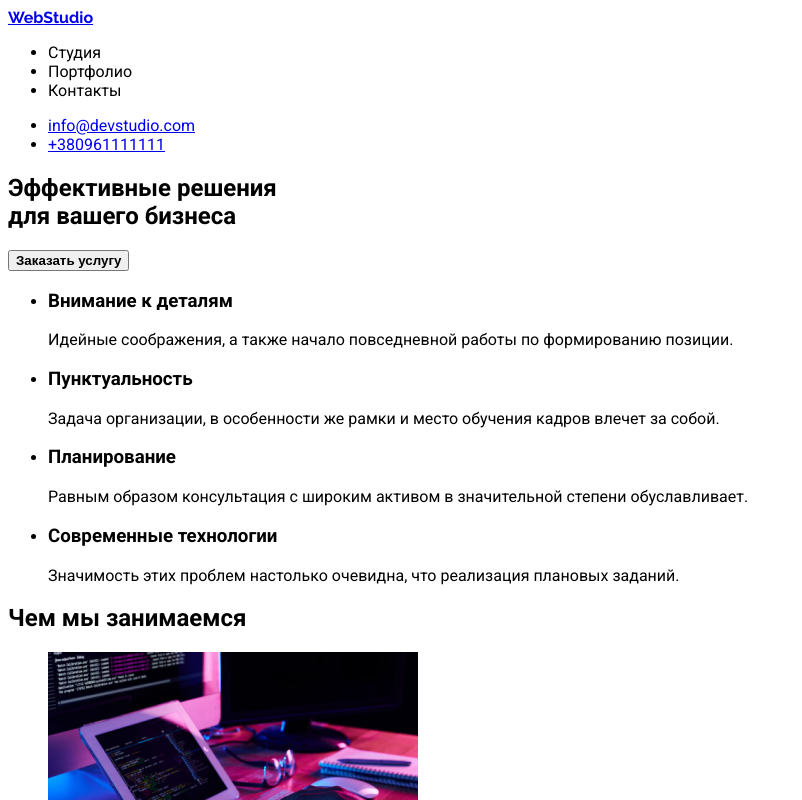
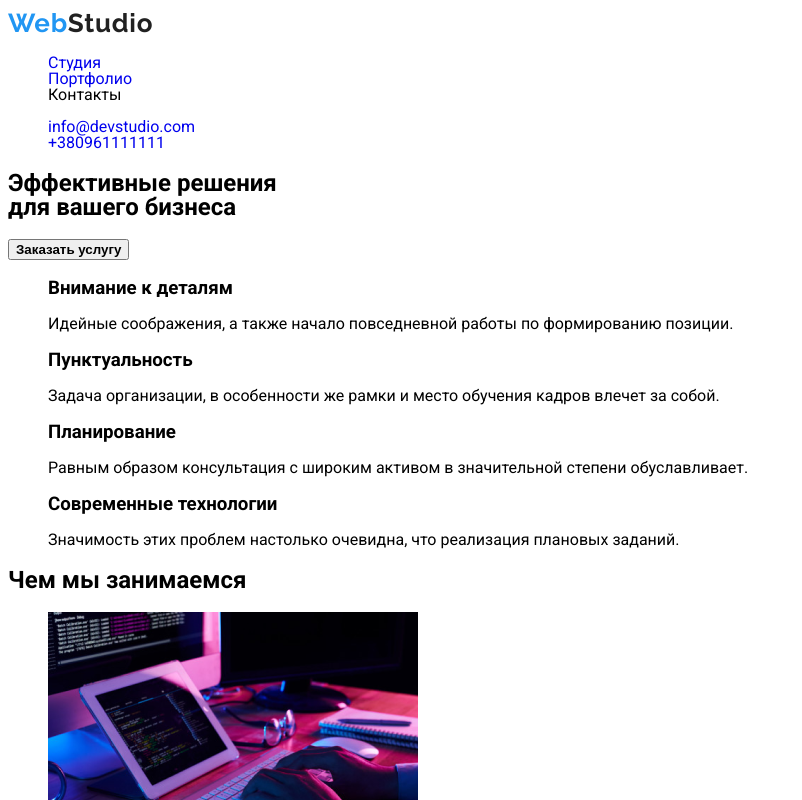
Before and after one commit to Oleg-Na/css, a plain HTML site: page index.html in a window 1280 px wide. Shown: the top 800 px of the page, without its empty margins (0-802 px from the left). Drawn offline with Linux system fonts and the light colour scheme.

Commit message:
Оформление лого

```diff
--- a/index.html
+++ b/index.html
@@ -12,10 +12,10 @@
 <body>
     <header class="main-head">
         <nav class="main-nav">
-            <a href="/" class="logo"><span class="logo-web">Web</span>Studio</a>
+            <a href="/index.html" class="logo-head"><span class="logo-web">Web</span>Studio</a>
         <ul>
-            <li>Студия</li>
-            <li>Портфолио</li>
+            <li> <a href="./index.html">Студия</a></li>
+            <li> <a href="./portfolio.html">Портфолио</a></li>
             <li>Контакты</li>
         </ul>
         </nav>
@@ -104,9 +104,9 @@
     </main>
     <!-- Футер -->
     <footer class="basement">
-        <a href="/" class="logo"><span class="logo-web">Web</span>Studio</a>
+        <a href="/" class="logo-foot"><span class="logo-web">Web</span>Studio</a>
         <address class="company-address">г. Киев, пр-т Леси Украинки, 26</address>
-        <ul class="contact-list">
+        <ul class="contact-list-foot">
           <li><a href="mailto:info@devstudio.com">info@devstudio.com</a></li>
           <li><a href="tel:+380961111111">+380961111111</a></li>
         </ul>
--- a/styles/styles.css
+++ b/styles/styles.css
@@ -1,7 +1,51 @@
+:root {
+    --main-color: #212121;
+    --second-color: #FFFFFF;
+    --text-color: #757575;
+    --backround-dark: #2F303A;
+    --backround-light: #F5F4FA;
+    --contact-color: rgba(255, 255, 255, 0.6);
+    --accent-color: #2196f3;
+}
+
+/* main config */
+
 body {
     font-family: 'Roboto', sans-serif;
+    background-color:#FFFFFF;
+    line-height: 1;
 }
 
-.logo {
-    font-family: 'Raleway', sans-serif;
+ul {
+	list-style: none;
 }
+
+.main-head a {
+    text-decoration: none;
+}
+
+/* logo */
+
+.logo-head {
+    font-family: 'Raleway';
+    font-style: normal;
+    font-weight: 700;
+    font-size: 26px;
+    line-height: 31px;
+    letter-spacing: 0.03em;
+    color: var(--main-color);
+}
+
+.logo-web {
+    color: var(--accent-color);
+}
+
+.logo-foot {
+    font-family: 'Raleway';
+    font-style: normal;
+    font-weight: 700;
+    font-size: 26px;
+    line-height: 31px;
+    letter-spacing: 0.03em;
+    color: var(--second-color);
+}
```
